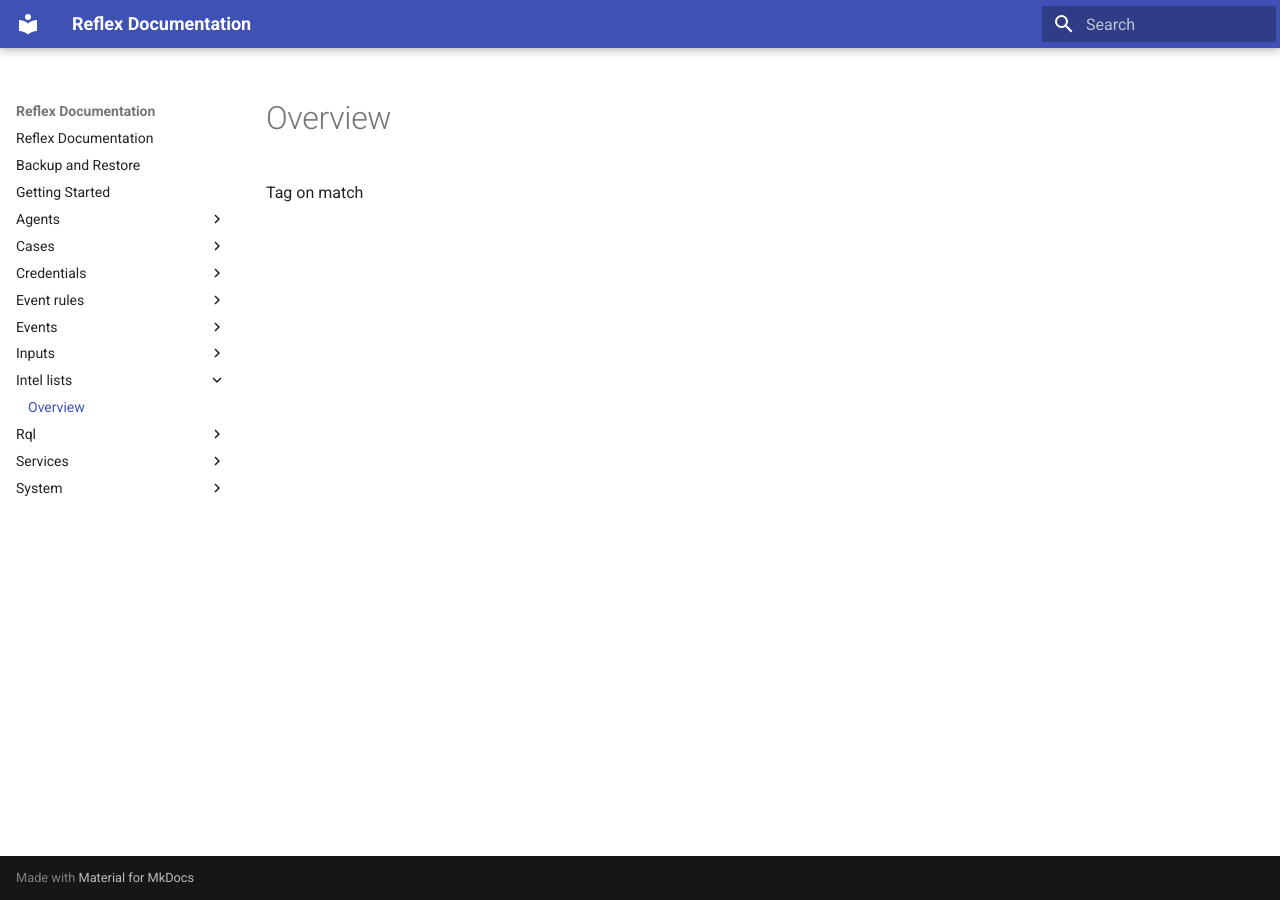
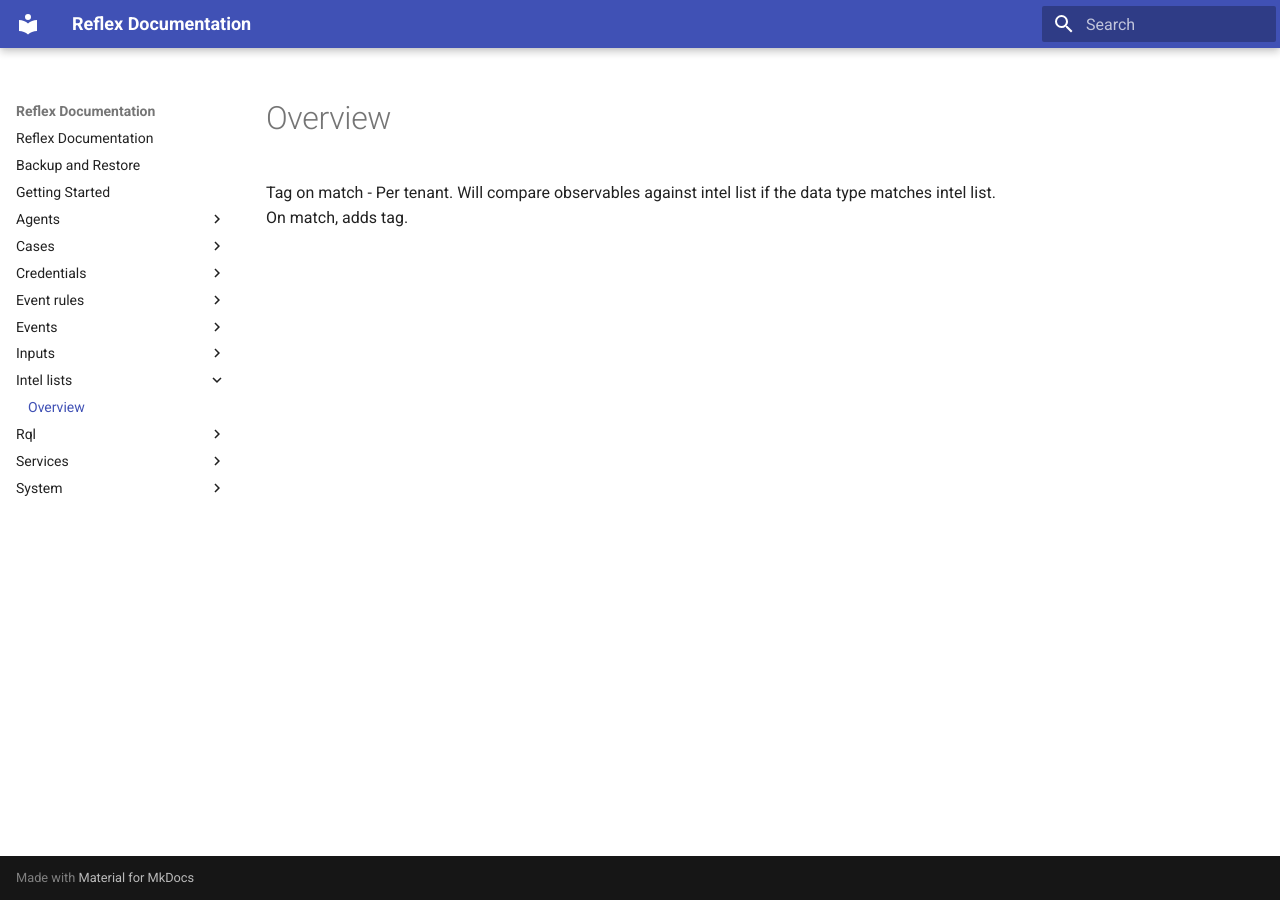
Before and after one commit to reflexsoar/reflex-docs, an MkDocs documentation site: the page built from docs/intel-lists/index.md, in a window 1280 px wide. Built offline with MkDocs 1.6.1 and Material for MkDocs 9.7.7, drawn with Linux system fonts in a browser that asks for light colours.

Commit message:
Update index.md

```diff
--- a/docs/intel-lists/index.md
+++ b/docs/intel-lists/index.md
@@ -1,3 +1,3 @@
 # Overview
 
-Tag on match
+Tag on match - Per tenant. Will compare observables against intel list if the data type matches intel list. On match, adds tag.
```
